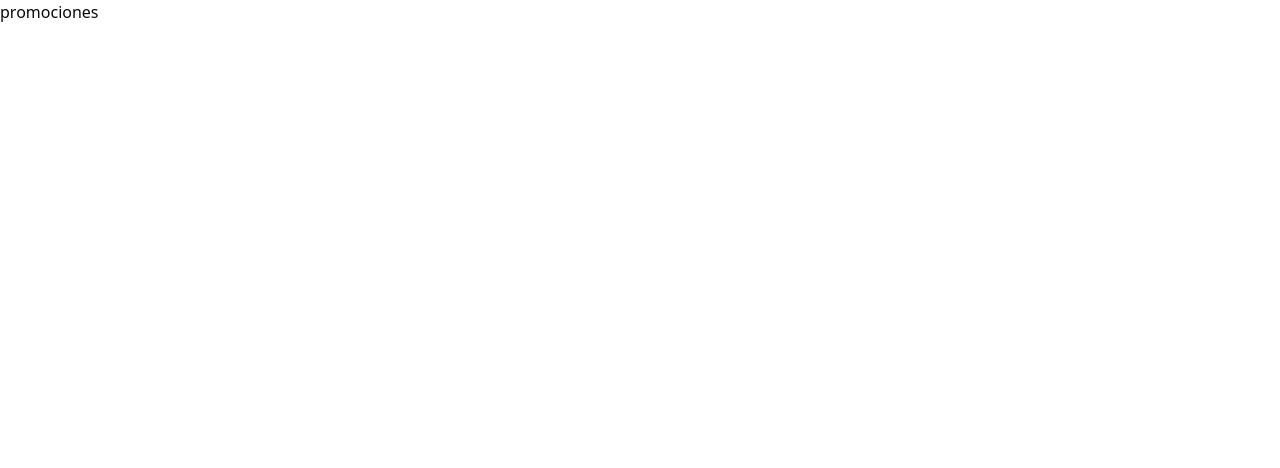
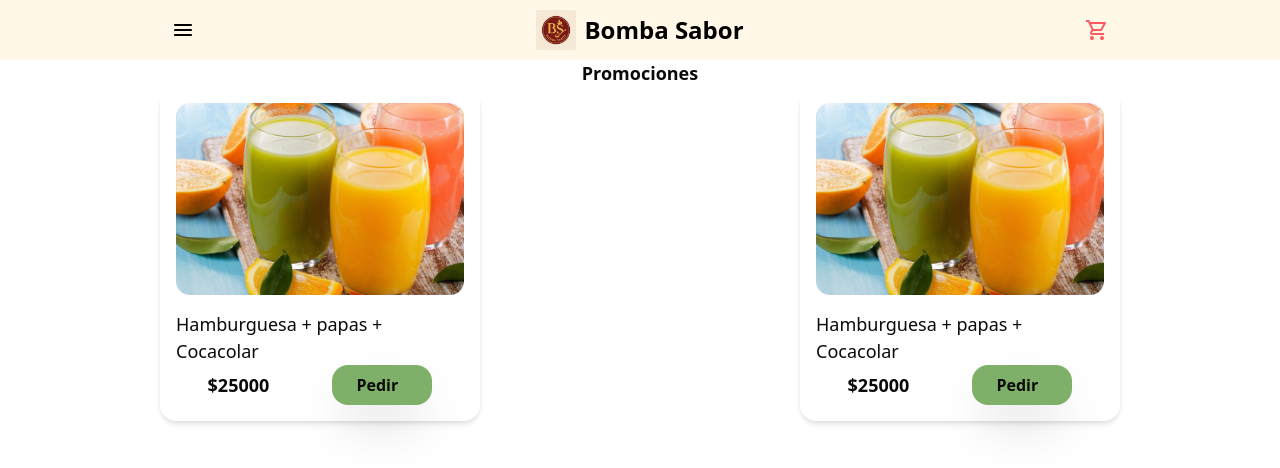
Before and after one commit to AlejoGuerraU/BombaSabor, a Next.js app: page /promociones in a window 1280 px wide. Shown: the top 468 px of the page. Built offline with nearby package versions, Linux system fonts and the light colour scheme.

Commit message:
promociones y eventos

```diff
--- a/src/app/carrito/page.tsx
+++ b/src/app/carrito/page.tsx
@@ -4,6 +4,7 @@ import { useState } from "react";
 import Navbar from "@/components/organismos/Navbar/page";
 import Sidebar from "@/components/organismos/Sidebar/page";
 import Icon from '@/components/atoms/icon/page'
+import Buttons from '@/components/atoms/buttons/page'
 
 
 const Page = () => {
@@ -20,15 +21,19 @@ const Page = () => {
       <div className="flex flex-row">
         <div className="w-2/3">
           <div className="flex flex-row gap-5 m-5 h-40 border-2 items-center border-gray-400 shadow-md">
-            <img src="/jugo.png" alt="" className="h-30 w-40 ml-5 rounded-3xl"/>
+            <img src="/jugo.png" alt="" className="h-30 w-40 ml-5 rounded-3xl" />
             <div className="flex flex-col gap-2">
               <h3 className="font-bold">JUGO</h3>
               <h3>JUGO DE MORA EN AGU CON 50 GR DE  AZUCAR AÑADIDO</h3>
               <div className="flex flex-row gap-2 items-center">
-                <button className="bg-bank2 h-10 w-22 rounded-2xl cursor-pointer"><p className="text-white">Eliminar</p></button>
+
+                <div className=" text-white">
+                  <Buttons title={"Eliminar"} link={""} icon={""} bgColor="bg-bank2" />
+                </div>
+
                 <div className="border-2 border-black h-10 w-25 rounded-2xl flex justify-center items-center">
                   <div className="flex flex-row gap-4">
-                    <Icon icon="lucide:circle-minus" className="cursor-pointer"/>
+                    <Icon icon="lucide:circle-minus" className="cursor-pointer" />
                     <p>1</p>
                     <Icon icon="lucide:circle-plus" className="text-blue-400 cursor-pointer"></Icon>
                   </div>
@@ -38,15 +43,18 @@ const Page = () => {
             </div>
           </div>
           <div className="flex flex-row gap-5 m-5 h-40 border-2 items-center border-gray-400 shadow-md">
-            <img src="/jugo.png" alt="" className="h-30 w-40 ml-5 rounded-3xl"/>
+            <img src="/jugo.png" alt="" className="h-30 w-40 ml-5 rounded-3xl" />
             <div className="flex flex-col gap-2">
               <h3 className="font-bold">JUGO</h3>
               <h3>JUGO DE MORA EN AGU CON 50 GR DE  AZUCAR AÑADIDO</h3>
               <div className="flex flex-row gap-2 items-center">
-                <button className="bg-bank2 h-10 w-22 rounded-2xl cursor-pointer"><p className="text-white">Eliminar</p></button>
+                <div className=" text-white">
+                  <Buttons title={"Eliminar"} link={""} icon={""} bgColor="bg-bank2" />
+                </div>
+
                 <div className="border-2 border-black h-10 w-25 rounded-2xl flex justify-center items-center">
                   <div className="flex flex-row gap-4">
-                    <Icon icon="lucide:circle-minus" className="cursor-pointer"/>
+                    <Icon icon="lucide:circle-minus" className="cursor-pointer" />
                     <p>1</p>
                     <Icon icon="lucide:circle-plus" className="text-blue-400 cursor-pointer"></Icon>
                   </div>
@@ -56,15 +64,18 @@ const Page = () => {
             </div>
           </div>
           <div className="flex flex-row gap-5 m-5 h-40 border-2 items-center border-gray-400 shadow-md">
-            <img src="/jugo.png" alt="" className="h-30 w-40 ml-5 rounded-3xl"/>
+            <img src="/jugo.png" alt="" className="h-30 w-40 ml-5 rounded-3xl" />
             <div className="flex flex-col gap-2">
               <h3 className="font-bold">JUGO</h3>
               <h3>JUGO DE MORA EN AGU CON 50 GR DE  AZUCAR AÑADIDO</h3>
               <div className="flex flex-row gap-2 items-center">
-                <button className="bg-bank2 h-10 w-22 rounded-2xl cursor-pointer"><p className="text-white">Eliminar</p></button>
+                <div className=" text-white">
+                  <Buttons title={"Eliminar"} link={""} icon={""} bgColor="bg-bank2" />
+                </div>
+
                 <div className="border-2 border-black h-10 w-25 rounded-2xl flex justify-center items-center">
                   <div className="flex flex-row gap-4">
-                    <Icon icon="lucide:circle-minus" className="cursor-pointer"/>
+                    <Icon icon="lucide:circle-minus" className="cursor-pointer" />
                     <p>1</p>
                     <Icon icon="lucide:circle-plus" className="text-blue-400 cursor-pointer"></Icon>
                   </div>
@@ -96,8 +107,9 @@ const Page = () => {
                 <p className="font-bold">$15000</p>
               </div>
             </div>
-          <div className="flex justify-center">
-            <button className="w-30 h-10 bg-bank6 rounded-3xl m-4 cursor-pointer"><p>Pagar</p></button>
+            <div className="flex justify-center  m-4">
+
+              <Buttons title={"Pagar"} link={""} icon={""} bgColor="bg-bank6" />
             </div>
           </div>
         </div>
--- a/src/app/eventos/page.tsx
+++ b/src/app/eventos/page.tsx
@@ -1,8 +1,33 @@
-import React from 'react'
+'use client';
+import React, { useState } from 'react'
+import Navbar from '@/components/organismos/Navbar/page'
+import Sidebar from '@/components/organismos/Sidebar/page'
+import { SmallText } from '@/components/atoms/heroTitles/page';
+import Basecard from '@/components/organismos/baseCard/page'
 
 const Page = () => {
+  const [sidebarOpen, setSideberOpen] = useState(false)
   return (
-    <div>Eventos</div>
+    <div>
+      <div className=' flex flex-row justify-center items-center gap-0.5 '>
+        <Navbar onMenuClick={() => setSideberOpen(true)} />
+      </div>
+      <div className=' flex flex-col justify-start items-start'>
+        <Sidebar isOpen={sidebarOpen} onClose={() => setSideberOpen(false)} />
+      </div>
+      <div className=' flex flex-col justify-center items-center gap-0 '>
+        <Basecard imagen={'/mascotas.png'} title={'mascotas'} >
+          <div className=' flex flex-row justify-around items-center font-bold bg-bank5 text-white top-0'>
+            <SmallText text={'Dia especial para mascotas!'} />
+          </div>
+          <SmallText text={'Celebra el amor por nuestros peludos amigos con una jornada llena de diversión, juegos y premios para tus mascotas. Habrá concursos, fotos especiales, consejos de cuidado y mucho más. ¡Trae a tu compañero de cuatro patas y disfruten juntos de este día inolvidable!'} />
+          <div className='font-black text-center mt-4'>
+            <SmallText text={'¡TODO EL DIA! SABADO 25 Y DOMINGO 26  Porque ellos son parte de la familia!'} />
+          </div>
+        </Basecard >
+      </div>
+
+    </div>
   )
 }
 
--- a/src/app/promociones/page.tsx
+++ b/src/app/promociones/page.tsx
@@ -1,8 +1,51 @@
-import React from 'react'
+'use client';
+import React, { useState } from 'react'
+import Navbar from '@/components/organismos/Navbar/page'
+import Sidebar from '@/components/organismos/Sidebar/page'
+import { SmallText } from '@/components/atoms/heroTitles/page';
+import Basecard from '@/components/organismos/baseCard/page'
+import Buttons from '@/components/atoms/buttons/page'
+
 
 const Page = () => {
+  const [sidebarOpen, setSideberOpen] = useState(false)
   return (
-    <div>promociones</div>
+    <div>
+      <div className=' flex flex-row justify-center items-center gap-0.5 '>
+        <Navbar onMenuClick={() => setSideberOpen(true)} />
+      </div>
+      <div className=' flex flex-col justify-start items-start'>
+        <Sidebar isOpen={sidebarOpen} onClose={() => setSideberOpen(false)} />
+      </div>
+      <div className=' flex justify-center font-bold'><SmallText text={'Promociones'} /></div>
+      <div className=' flex flex-row justify-around items-center'>
+        <div className=' flex flex-col justify-center '>
+          <Basecard imagen={'/jugo.png'} title={'jugo imagen'} >
+            <SmallText text={'Hamburguesa + papas + Cocacolar'} />
+            <div className=' flex flex-row justify-around items-center font-bold'>
+              <SmallText text={'$25000'} />
+              <div className=' w-25'>
+                <Buttons title={'Pedir'} link={'/carrito'} icon={''} bgColor='bg-bank4' />
+              </div>
+            </div>
+          </Basecard >
+        </div>
+
+
+        <div className=' flex flex-col justify-center '>
+          <Basecard imagen={'/jugo.png'} title={'jugo imagen'} >
+            <SmallText text={'Hamburguesa + papas + Cocacolar'} />
+            <div className=' flex flex-row justify-around items-center font-bold'>
+              <SmallText text={'$25000'} />
+              <div className=' w-25'>
+                <Buttons title={'Pedir'} link={'/carrito'} icon={''} bgColor='bg-bank4' />
+              </div>
+            </div>
+          </Basecard >
+        </div>
+
+      </div>
+    </div>
   )
 }
 
--- a/src/app/pruebas/page.tsx
+++ b/src/app/pruebas/page.tsx
@@ -2,7 +2,7 @@
 import React, {useState} from 'react'
 import Navbar from '@/components/organismos/Navbar/page'
 import Sidebar from '@/components/organismos/Sidebar/page'
-import SimpleCard from "@/components/atoms/simpleCard/page"
+
 
 const Page = () => {
   const[sidebarOpen, setSideberOpen]= useState(false)
@@ -14,7 +14,6 @@ const Page = () => {
       <div className=' flex flex-col justify-start items-start'>
         <Sidebar isOpen={sidebarOpen} onClose={() =>setSideberOpen(false)} />
       </div>
-      <SimpleCard />
     </div>
   )
 }
--- a/src/components/atoms/icon/page.tsx
+++ b/src/components/atoms/icon/page.tsx
@@ -3,7 +3,7 @@ import { Icon } from '@iconify/react'
 
 interface IconProps {
   icon: string
-  className?: string // usamos className en lugar de color
+  className?: string
 }
 
 const Page = ({ icon, className = '' }: IconProps) => {
--- /dev/null
+++ b/src/components/organismos/baseCard/page.tsx
@@ -0,0 +1,21 @@
+import React from 'react'
+
+interface indexProps{
+ imagen: string
+ title:string
+ children?: React.ReactNode;
+
+}
+
+const Page = ({imagen, title ,children}:indexProps) => {
+  return (
+    <div className="bg-white p-4 rounded-2xl w-80 shadow-md">
+      <img src={imagen} alt={title} className="rounded-xl w-full h-48 object-cover" />
+      <div className="mt-4 font-bold text-center">
+      </div>
+      {children && <div className="mt-4">{children}</div>}
+    </div>
+  )
+}
+
+export default Page
```
Also changed, not shown: public/mascotas.png (added). Lines whose indentation alone changed are shown as unchanged.
